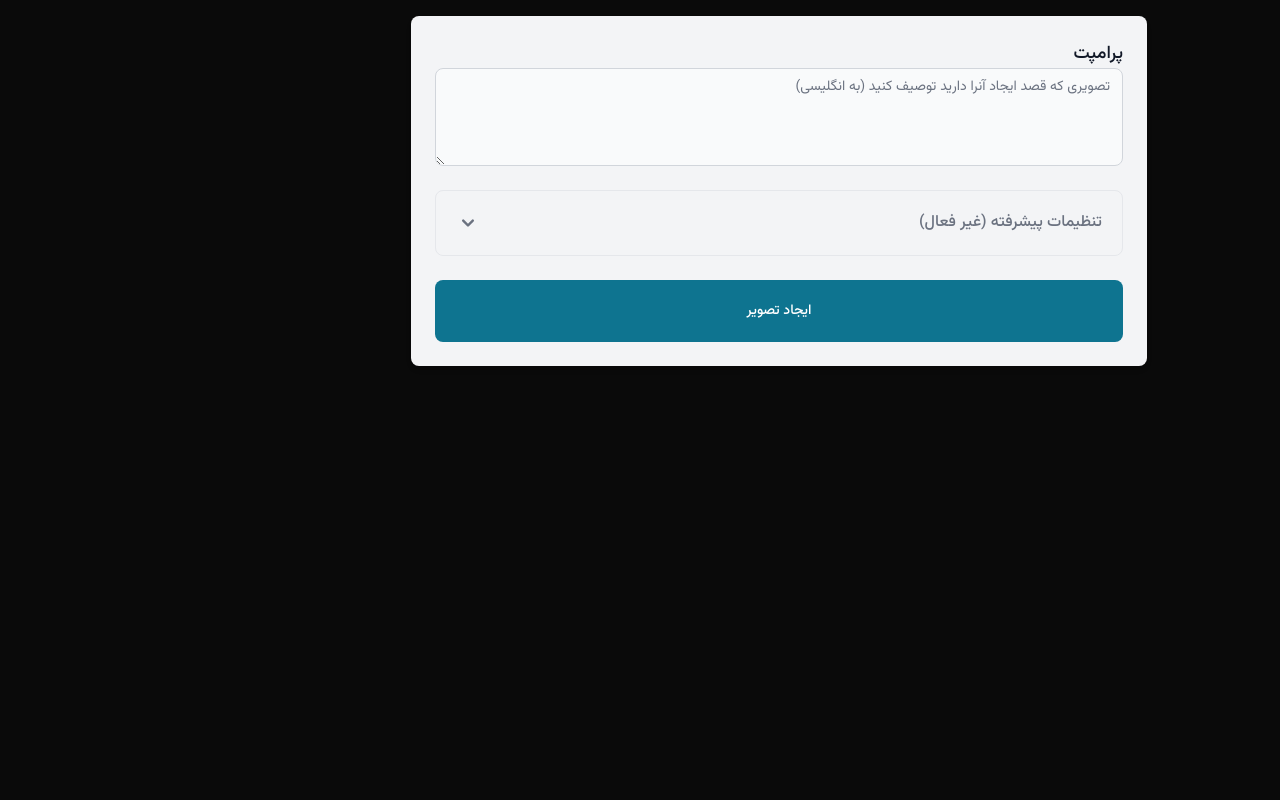
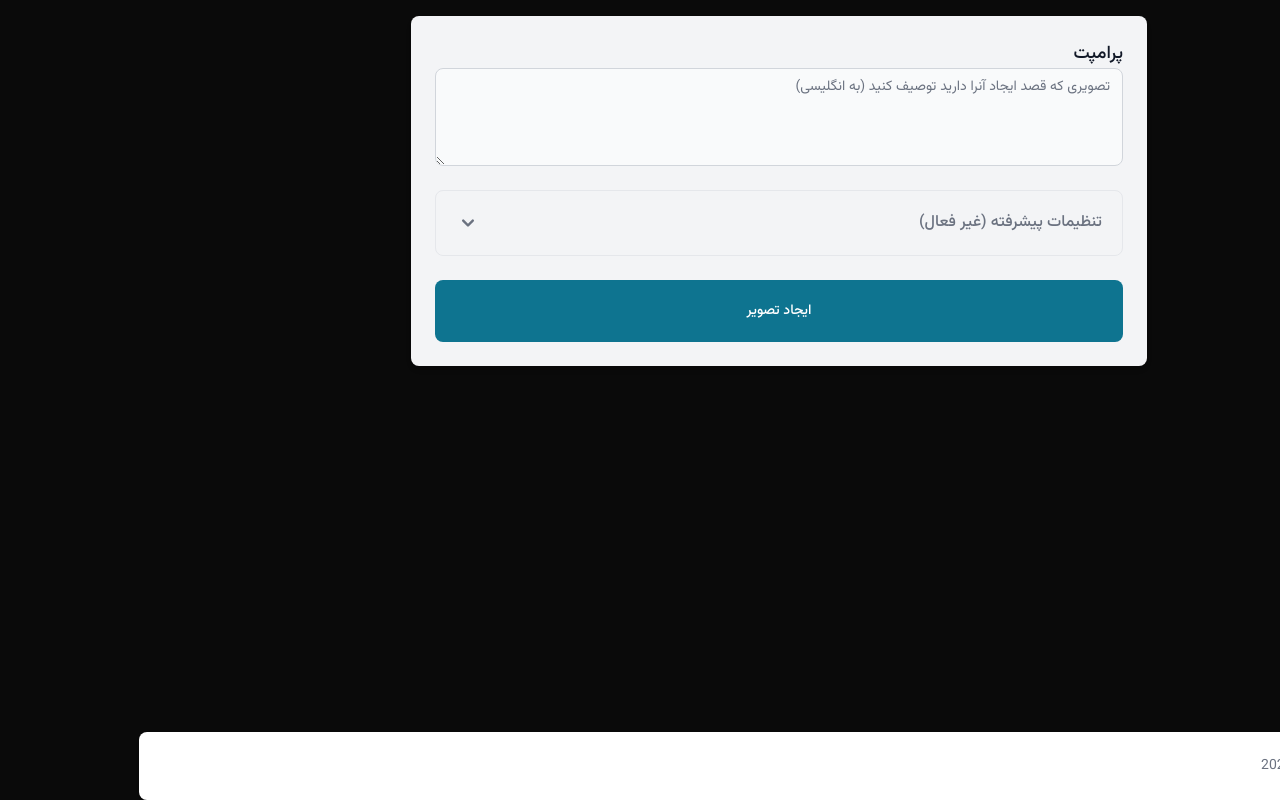
Before and after one commit to vahidinline/my-ai-image-app, a Next.js app: page / in a window 1280 px wide. Built offline with nearby package versions, Linux system fonts and the light colour scheme; no server answers.

Commit message:
add footer

```diff
--- a/src/app/layout.tsx
+++ b/src/app/layout.tsx
@@ -6,6 +6,7 @@ import { Vazirmatn } from 'next/font/google';
 import BugsnagPluginReact from '@bugsnag/plugin-react';
 import BugsnagPerformance from '@bugsnag/browser-performance';
 import Bugsnag from '@bugsnag/js';
+import { SiteFooter } from '@/component/Footer';
 const geistSans = localFont({
   src: './fonts/GeistVF.woff',
   variable: '--font-geist-sans',
@@ -41,7 +42,10 @@ export default function RootLayout({
       <head>
         <ThemeModeScript />
       </head>
-      <body className={vazirmatn.className}>{children}</body>
+      <body className={vazirmatn.className}>
+        {children}
+        <SiteFooter />
+      </body>
     </html>
   );
 }
--- /dev/null
+++ b/src/component/Footer.tsx
@@ -0,0 +1,21 @@
+'use client';
+
+import { Footer } from 'flowbite-react';
+
+export function SiteFooter() {
+  return (
+    <Footer container className="fixed bottom-0 left-0 right-0">
+      <Footer.Copyright
+        href="https://vahidafshari.com"
+        by="Vahid Afshari"
+        year={2024}
+      />
+      {/* <Footer.LinkGroup>
+        <Footer.Link href="#">About</Footer.Link>
+        <Footer.Link href="#">Privacy Policy</Footer.Link>
+        <Footer.Link href="#">Licensing</Footer.Link>
+        <Footer.Link href="#">Contact</Footer.Link>
+      </Footer.LinkGroup> */}
+    </Footer>
+  );
+}
```
Also changed, not shown: src/app/api/get-image/route.ts (+4 -2 lines).
